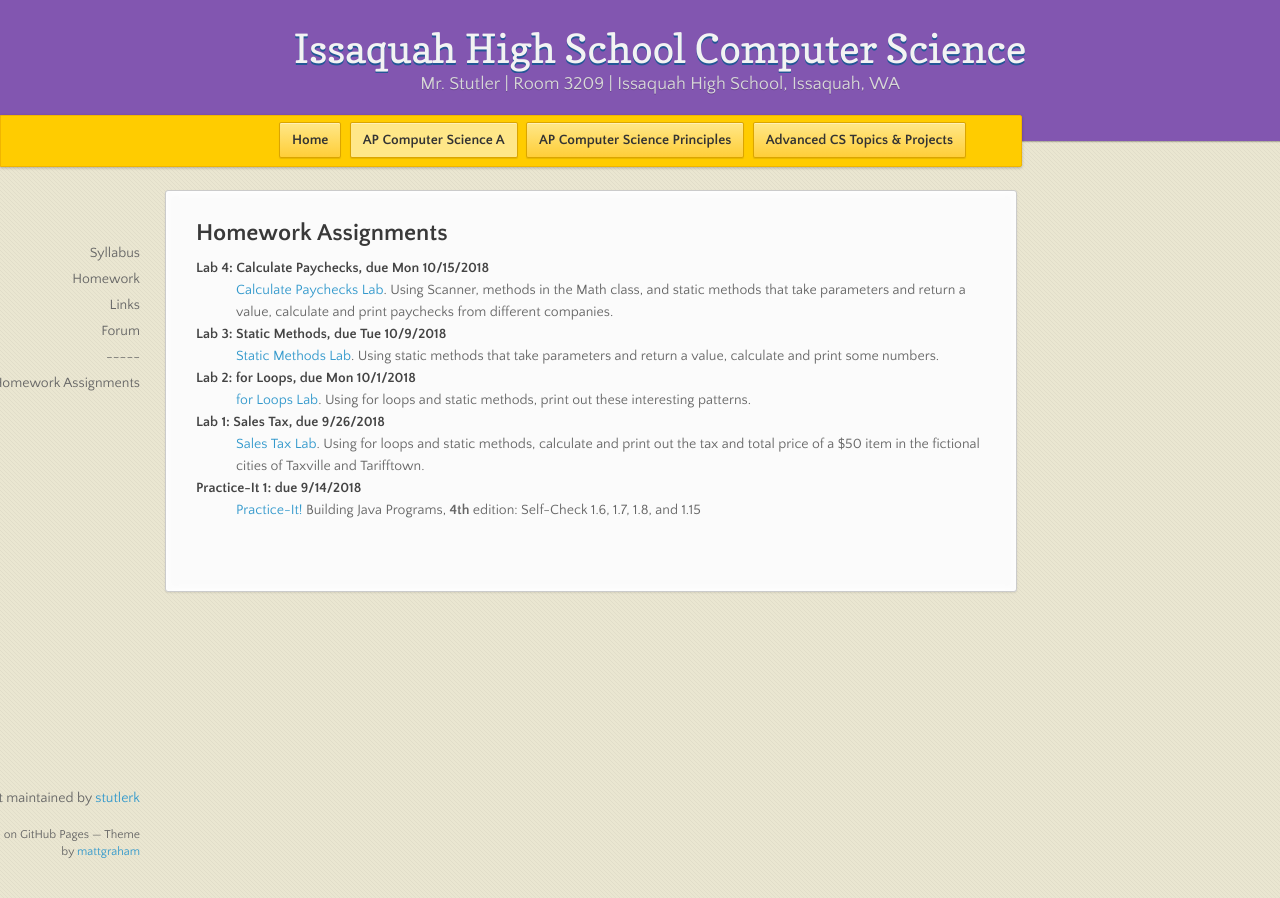
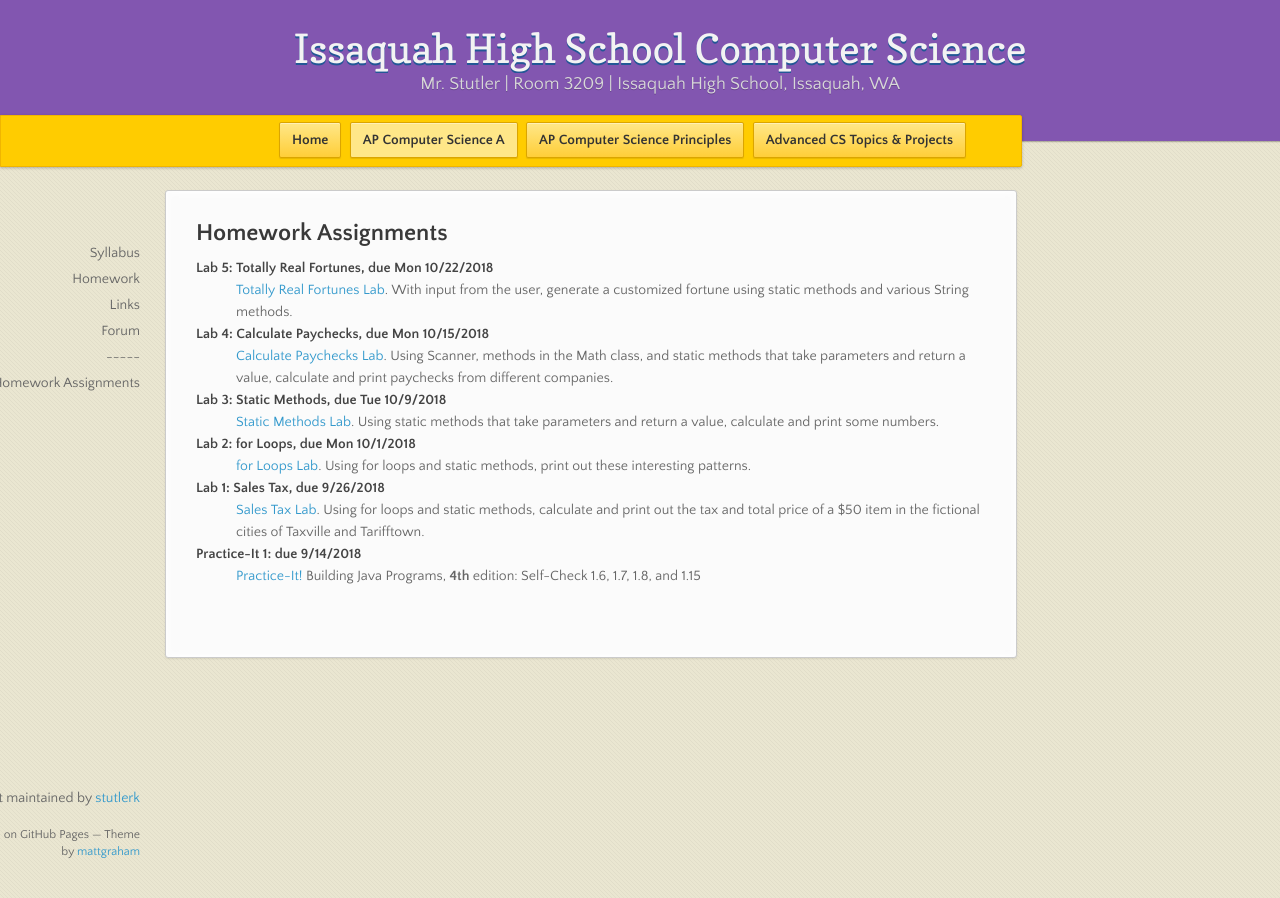
Before and after one commit to stutlerk/ihs-website, a Jekyll site: the page built from _apcsa/homework.html, in a window 1280 px wide. Built offline with Jekyll 4.4.1, drawn with Linux system fonts in a browser that asks for light colours; nearby versions of some CDN libraries.

Commit message:
Update homework.html

```diff
--- a/_apcsa/homework.html
+++ b/_apcsa/homework.html
@@ -6,6 +6,9 @@ layout: course
 <section>
 <h2>Homework Assignments</h2>
   <dl>
+    <dt>Lab 5: Totally Real Fortunes, due Mon 10/22/2018</dt>
+    <dd><a href="https://issaquahwednet-my.sharepoint.com/:w:/g/personal/stutlerk_issaquah_wednet_edu/EVmU_RCbBNBLmrDhTaT2u6YBGJ7puQimC87l0FGs4SVJ7A?e=zDqeRM" target="_blank">Totally Real Fortunes Lab</a>. With input from the user, generate a customized fortune using static methods and various String methods.</dd>
+
     <dt>Lab 4: Calculate Paychecks, due Mon 10/15/2018</dt>
     <dd><a href="https://issaquahwednet-my.sharepoint.com/:w:/g/personal/stutlerk_issaquah_wednet_edu/Eb9iighdlBBCkok77gPkHx0BIpMFvQPssHFjVtyACbJe4w?e=6BjvLm" target="_blank">Calculate Paychecks Lab</a>. Using Scanner, methods in the Math class, and static methods that take parameters and return a value, calculate and print paychecks from different companies.</dd>
 
```
